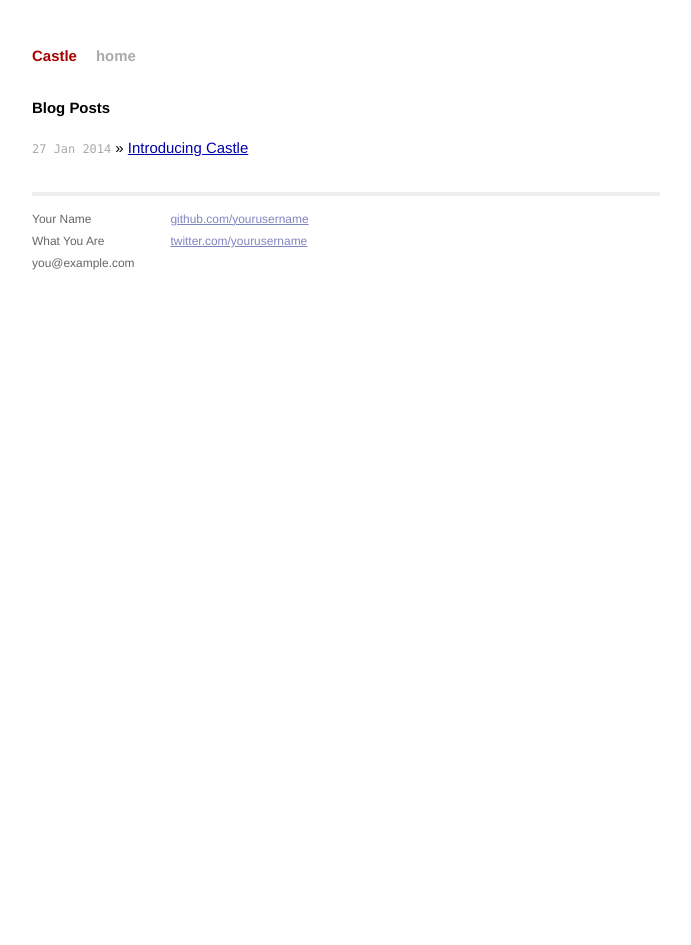
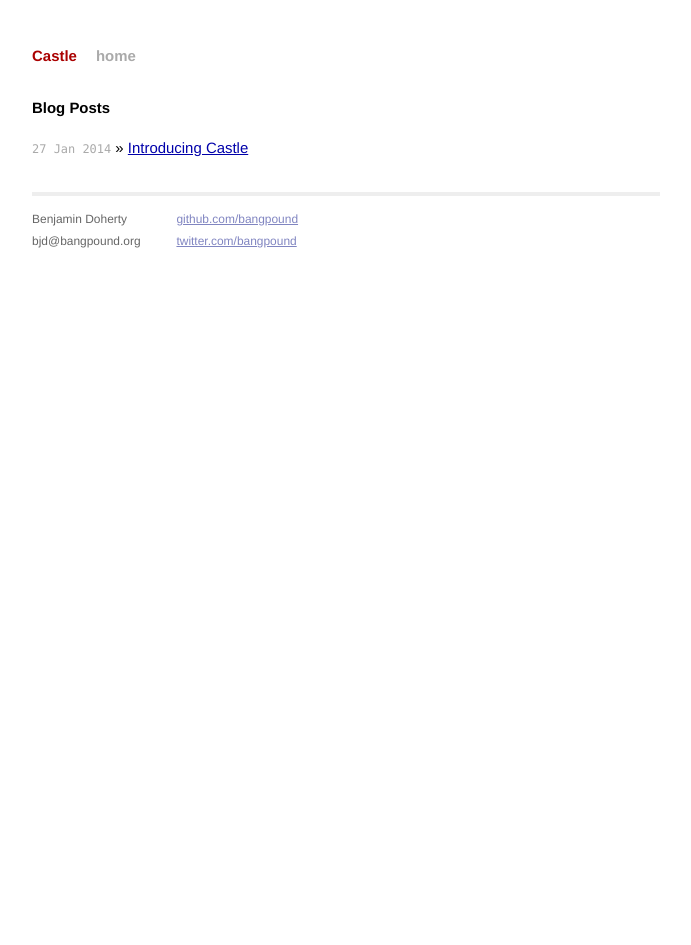
Before and after one commit to bangpound/castle, a Jekyll site: the page built from index.html, in a window 1280 px wide. Shown: the whole page, without its empty margins (294-985 px from the left). Built offline with Jekyll 4.4.1, drawn with Linux system fonts in a browser that asks for light colours; Markdown is read by kramdown in place of the engine named in the settings.

Commit message:
fix footer.

```diff
--- a/_layouts/default.html
+++ b/_layouts/default.html
@@ -26,15 +26,14 @@
           <div class="footer">
             <div class="contact">
               <p>
-                Your Name<br />
-                What You Are<br />
-                you@example.com
+                Benjamin Doherty<br />
+                bjd@bangpound.org
               </p>
             </div>
             <div class="contact">
               <p>
-                <a href="https://github.com/yourusername">github.com/yourusername</a><br />
-                <a href="https://twitter.com/yourusername">twitter.com/yourusername</a><br />
+                <a href="https://github.com/bangpound">github.com/bangpound</a><br />
+                <a href="https://twitter.com/bangpound">twitter.com/bangpound</a><br />
               </p>
             </div>
           </div>
```
